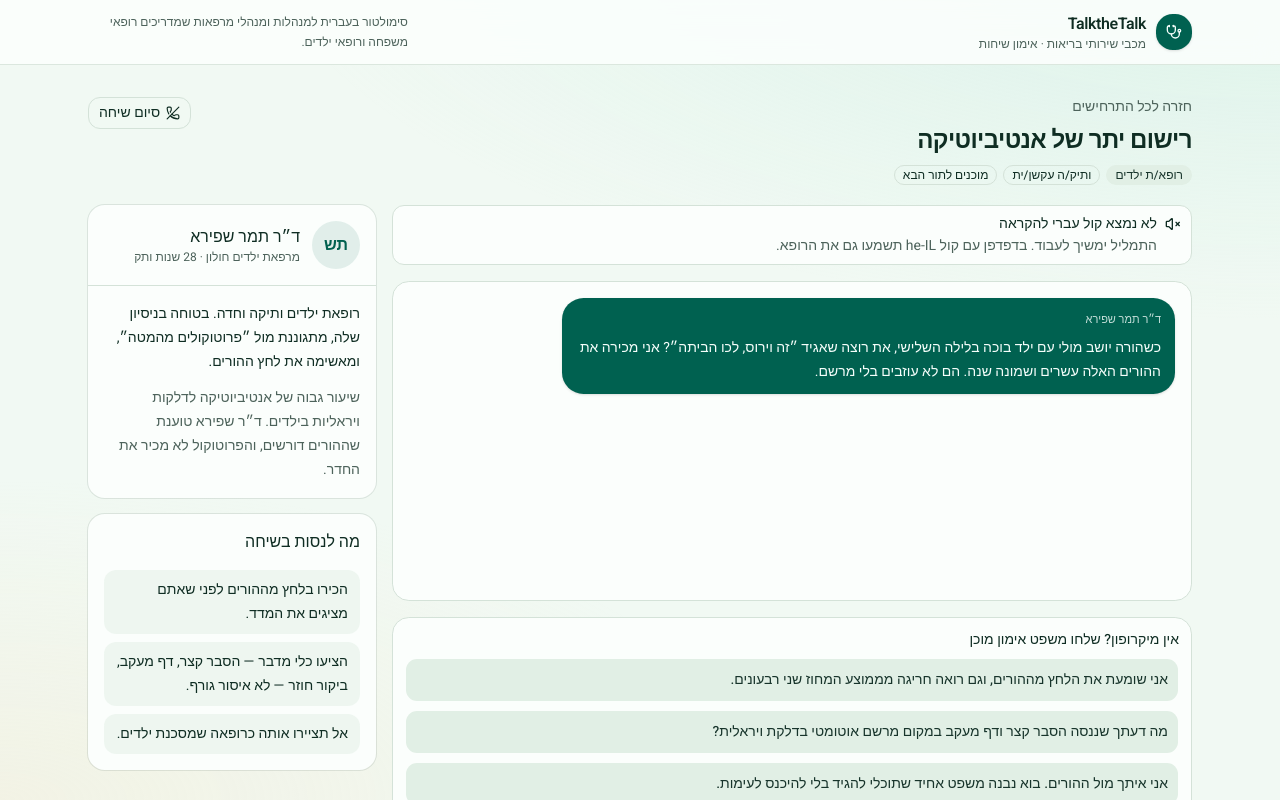
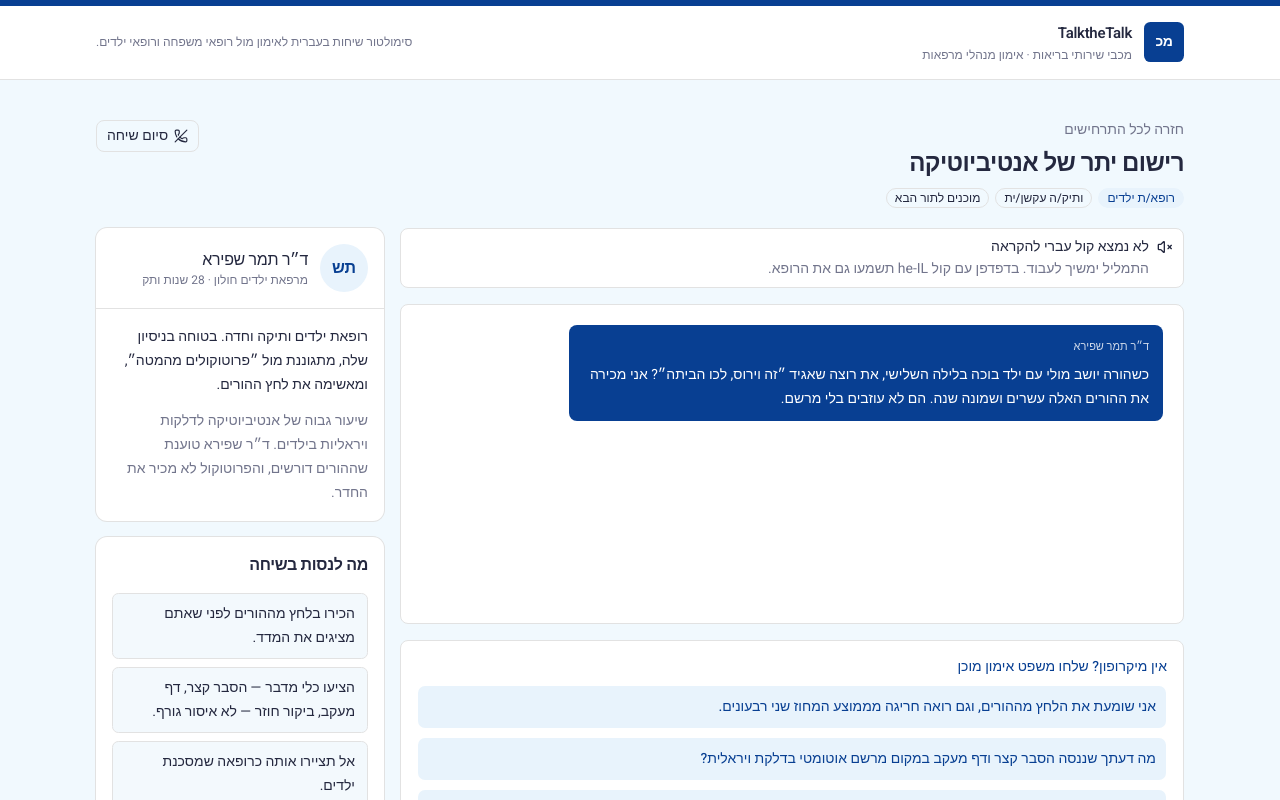
Before and after one commit to eli4n1988/talkthetalk, a Next.js app: page /practice/antibiotics in a window 1280 px wide. Shown: the top 800 px of the page. Built offline with nearby package versions, Linux system fonts and the light colour scheme.

Commit message:
Restyle TalktheTalk to Maccabi 4U clinical navy
Replace the teal theme with tokens from maccabi4u.co.il (navy CTAs,
clinical wash, white surfaces) across picker, practice, transcript,
and debrief.

Co-authored-by: elikab <elikab@gmail.com>

```diff
--- a/src/app/globals.css
+++ b/src/app/globals.css
@@ -39,6 +39,7 @@
   --color-popover: var(--popover);
   --color-card-foreground: var(--card-foreground);
   --color-card: var(--card);
+  --color-brand-magenta: var(--brand-magenta);
   --radius-sm: calc(var(--radius) * 0.6);
   --radius-md: calc(var(--radius) * 0.8);
   --radius-lg: var(--radius);
@@ -48,73 +49,80 @@
   --radius-4xl: calc(var(--radius) * 2.6);
 }
 
+/*
+  Tokens from maccabi4u.co.il production CSS (Header.min.css / homepage, Oct 2026):
+  #083F92 header/CTA navy, #296BED action blue, #F1F9FE clinical wash,
+  #24283F text, #72758C muted, #B83B7C magenta accent, #E80046 danger.
+*/
 :root {
-  --background: oklch(0.975 0.012 155);
-  --foreground: oklch(0.27 0.04 170);
-  --card: oklch(0.995 0.004 155);
-  --card-foreground: oklch(0.27 0.04 170);
-  --popover: oklch(0.995 0.004 155);
-  --popover-foreground: oklch(0.27 0.04 170);
-  --primary: oklch(0.44 0.085 175);
-  --primary-foreground: oklch(0.99 0.01 175);
-  --secondary: oklch(0.94 0.02 155);
-  --secondary-foreground: oklch(0.3 0.04 170);
-  --muted: oklch(0.95 0.016 155);
-  --muted-foreground: oklch(0.48 0.03 170);
-  --accent: oklch(0.94 0.035 85);
-  --accent-foreground: oklch(0.32 0.05 70);
-  --destructive: oklch(0.55 0.18 25);
-  --border: oklch(0.9 0.02 155);
-  --input: oklch(0.9 0.02 155);
-  --ring: oklch(0.44 0.085 175);
-  --chart-1: oklch(0.44 0.085 175);
-  --chart-2: oklch(0.62 0.09 155);
-  --chart-3: oklch(0.72 0.08 85);
-  --chart-4: oklch(0.55 0.06 200);
-  --chart-5: oklch(0.4 0.05 170);
-  --radius: 0.75rem;
-  --sidebar: oklch(0.97 0.012 155);
-  --sidebar-foreground: oklch(0.27 0.04 170);
-  --sidebar-primary: oklch(0.44 0.085 175);
-  --sidebar-primary-foreground: oklch(0.99 0.01 175);
-  --sidebar-accent: oklch(0.94 0.02 155);
-  --sidebar-accent-foreground: oklch(0.3 0.04 170);
-  --sidebar-border: oklch(0.9 0.02 155);
-  --sidebar-ring: oklch(0.44 0.085 175);
+  --background: #f1f9fe;
+  --foreground: #24283f;
+  --card: #ffffff;
+  --card-foreground: #24283f;
+  --popover: #ffffff;
+  --popover-foreground: #24283f;
+  --primary: #083f92;
+  --primary-foreground: #ffffff;
+  --secondary: #e8f3fc;
+  --secondary-foreground: #083f92;
+  --muted: #ebedf1;
+  --muted-foreground: #72758c;
+  --accent: #c4e5f8;
+  --accent-foreground: #052658;
+  --destructive: #e80046;
+  --border: #e2e2e2;
+  --input: #e2e2e2;
+  --ring: #296bed;
+  --brand-magenta: #b83b7c;
+  --chart-1: #083f92;
+  --chart-2: #296bed;
+  --chart-3: #b83b7c;
+  --chart-4: #005883;
+  --chart-5: #72758c;
+  --radius: 0.5rem;
+  --sidebar: #ffffff;
+  --sidebar-foreground: #24283f;
+  --sidebar-primary: #083f92;
+  --sidebar-primary-foreground: #ffffff;
+  --sidebar-accent: #f1f9fe;
+  --sidebar-accent-foreground: #083f92;
+  --sidebar-border: #e2e2e2;
+  --sidebar-ring: #296bed;
 }
 
 .dark {
-  --background: oklch(0.2 0.03 170);
-  --foreground: oklch(0.96 0.01 155);
-  --card: oklch(0.24 0.03 170);
-  --card-foreground: oklch(0.96 0.01 155);
-  --popover: oklch(0.24 0.03 170);
-  --popover-foreground: oklch(0.96 0.01 155);
-  --primary: oklch(0.72 0.08 175);
-  --primary-foreground: oklch(0.2 0.03 170);
-  --secondary: oklch(0.3 0.03 170);
-  --secondary-foreground: oklch(0.96 0.01 155);
-  --muted: oklch(0.3 0.03 170);
-  --muted-foreground: oklch(0.75 0.02 155);
-  --accent: oklch(0.35 0.04 85);
-  --accent-foreground: oklch(0.96 0.02 85);
-  --destructive: oklch(0.7 0.16 25);
-  --border: oklch(1 0 0 / 10%);
-  --input: oklch(1 0 0 / 15%);
-  --ring: oklch(0.72 0.08 175);
-  --chart-1: oklch(0.72 0.08 175);
-  --chart-2: oklch(0.62 0.09 155);
-  --chart-3: oklch(0.72 0.08 85);
-  --chart-4: oklch(0.55 0.06 200);
-  --chart-5: oklch(0.4 0.05 170);
-  --sidebar: oklch(0.24 0.03 170);
-  --sidebar-foreground: oklch(0.96 0.01 155);
-  --sidebar-primary: oklch(0.72 0.08 175);
-  --sidebar-primary-foreground: oklch(0.2 0.03 170);
-  --sidebar-accent: oklch(0.3 0.03 170);
-  --sidebar-accent-foreground: oklch(0.96 0.01 155);
-  --sidebar-border: oklch(1 0 0 / 10%);
-  --sidebar-ring: oklch(0.72 0.08 175);
+  --background: #052658;
+  --foreground: #f1f9fe;
+  --card: #083f92;
+  --card-foreground: #ffffff;
+  --popover: #083f92;
+  --popover-foreground: #ffffff;
+  --primary: #c4e5f8;
+  --primary-foreground: #052658;
+  --secondary: #0a4a9e;
+  --secondary-foreground: #f1f9fe;
+  --muted: #0a3a7a;
+  --muted-foreground: #c4e5f8;
+  --accent: #296bed;
+  --accent-foreground: #ffffff;
+  --destructive: #e80046;
+  --border: rgb(255 255 255 / 12%);
+  --input: rgb(255 255 255 / 14%);
+  --ring: #296bed;
+  --brand-magenta: #b83b7c;
+  --chart-1: #c4e5f8;
+  --chart-2: #296bed;
+  --chart-3: #b83b7c;
+  --chart-4: #75cc32;
+  --chart-5: #9a9cad;
+  --sidebar: #083f92;
+  --sidebar-foreground: #f1f9fe;
+  --sidebar-primary: #c4e5f8;
+  --sidebar-primary-foreground: #052658;
+  --sidebar-accent: #0a3a7a;
+  --sidebar-accent-foreground: #f1f9fe;
+  --sidebar-border: rgb(255 255 255 / 12%);
+  --sidebar-ring: #296bed;
 }
 
 @layer base {
@@ -125,9 +133,12 @@
     @apply font-sans;
   }
   body {
-    @apply bg-background text-foreground;
-    background-image:
-      radial-gradient(ellipse 80% 50% at 100% -10%, oklch(0.9 0.05 175 / 0.45), transparent),
-      radial-gradient(ellipse 60% 40% at 0% 100%, oklch(0.93 0.04 85 / 0.35), transparent);
+    @apply bg-background text-foreground antialiased;
+  }
+  h1,
+  h2,
+  h3,
+  .font-heading {
+    letter-spacing: -0.02em;
   }
 }
--- a/src/app/layout.tsx
+++ b/src/app/layout.tsx
@@ -17,9 +17,9 @@ export const metadata: Metadata = {
 export default function RootLayout({ children }: LayoutProps<"/">) {
   return (
     <html lang="he" dir="rtl" className={`${heebo.variable} h-full antialiased`}>
-      <body className="flex min-h-full flex-col">
+      <body className="flex min-h-full flex-col bg-background">
         <AppHeader />
-        <main className="mx-auto flex w-full max-w-6xl flex-1 flex-col px-4 py-6 sm:px-6 sm:py-8">
+        <main className="mx-auto flex w-full max-w-6xl flex-1 flex-col px-5 py-8 sm:px-8 sm:py-10">
           {children}
         </main>
       </body>
--- a/src/components/app-header.tsx
+++ b/src/components/app-header.tsx
@@ -1,25 +1,25 @@
 import Link from "next/link";
-import { Stethoscope } from "lucide-react";
 
 export function AppHeader() {
   return (
-    <header className="border-b border-border/80 bg-card/90 backdrop-blur-md">
-      <div className="mx-auto flex w-full max-w-6xl items-center justify-between gap-3 px-4 py-3 sm:px-6">
-        <Link href="/" className="flex items-center gap-2.5">
-          <span className="flex size-9 items-center justify-center rounded-xl bg-primary text-primary-foreground shadow-sm">
-            <Stethoscope className="size-4" />
+    <header className="border-b border-border bg-white">
+      <div className="h-1.5 w-full bg-primary" />
+      <div className="mx-auto flex w-full max-w-6xl items-center justify-between gap-4 px-5 py-4 sm:px-8">
+        <Link href="/" className="flex items-center gap-3">
+          <span className="flex size-10 items-center justify-center rounded-md bg-primary text-sm font-bold tracking-tight text-primary-foreground">
+            מכ
           </span>
-          <span className="flex flex-col">
-            <span className="font-heading text-base font-semibold tracking-tight">
+          <span className="flex flex-col gap-0.5">
+            <span className="font-heading text-[15px] font-semibold text-foreground">
               TalktheTalk
             </span>
             <span className="text-xs text-muted-foreground">
-              מכבי שירותי בריאות · אימון שיחות
+              מכבי שירותי בריאות · אימון מנהלי מרפאות
             </span>
           </span>
         </Link>
-        <p className="hidden max-w-xs text-start text-xs leading-5 text-muted-foreground sm:block">
-          סימולטור בעברית למנהלות ומנהלי מרפאות שמדריכים רופאי משפחה ורופאי ילדים.
+        <p className="hidden max-w-sm text-start text-xs leading-5 text-muted-foreground md:block">
+          סימולטור שיחות בעברית לאימון מול רופאי משפחה ורופאי ילדים.
         </p>
       </div>
     </header>
--- a/src/components/practice-session.tsx
+++ b/src/components/practice-session.tsx
@@ -398,7 +398,7 @@ export function PracticeSession({
                 disabled={busy}
                 onSample={(line) => void submitManagerText(line)}
               />
-              <div className="hidden rounded-xl border bg-card p-3 lg:block">
+              <div className="hidden rounded-lg border border-border bg-white p-4 lg:block">
                 <Controls
                   status={status}
                   busy={busy}
@@ -418,10 +418,10 @@ export function PracticeSession({
         </div>
 
         <aside className="flex flex-col gap-4">
-          <Card>
-            <CardHeader className="border-b">
+          <Card className="bg-white ring-border shadow-none">
+            <CardHeader className="border-b border-border">
               <div className="flex items-center gap-3">
-                <span className="flex size-12 items-center justify-center rounded-full bg-primary/10 text-base font-semibold text-primary">
+                <span className="flex size-12 items-center justify-center rounded-full bg-secondary text-base font-semibold text-primary">
                   {persona.portraitInitials}
                 </span>
                 <div>
@@ -437,14 +437,14 @@ export function PracticeSession({
               <p className="text-muted-foreground">{scenario.tension}</p>
             </CardContent>
           </Card>
-          <Card>
+          <Card className="bg-white ring-border shadow-none">
             <CardHeader>
-              <CardTitle className="text-base">מה לנסות בשיחה</CardTitle>
+              <CardTitle className="text-base font-semibold">מה לנסות בשיחה</CardTitle>
             </CardHeader>
             <CardContent>
               <ul className="flex flex-col gap-2 text-sm leading-6">
                 {scenario.managerGoals.map((goal) => (
-                  <li key={goal} className="rounded-lg bg-muted/60 px-3 py-2">
+                  <li key={goal} className="rounded-md border border-border bg-secondary/50 px-3 py-2">
                     {goal}
                   </li>
                 ))}
@@ -457,7 +457,7 @@ export function PracticeSession({
       {status === "ended" && debrief ? <DebriefPanel notes={debrief} /> : null}
 
       {status !== "ended" ? (
-        <div className="fixed inset-x-0 bottom-0 z-20 border-t bg-card/95 p-3 pb-[max(0.75rem,env(safe-area-inset-bottom))] backdrop-blur lg:hidden">
+        <div className="fixed inset-x-0 bottom-0 z-20 border-t border-border bg-white p-3 pb-[max(0.75rem,env(safe-area-inset-bottom))] lg:hidden">
           <Controls
             status={status}
             busy={busy}
@@ -487,8 +487,8 @@ function SampleLines({
   onSample: (line: string) => void;
 }) {
   return (
-    <div className="flex flex-col gap-2 rounded-xl border bg-card p-3">
-      <p className="text-sm font-medium">אין מיקרופון? שלחו משפט אימון מוכן</p>
+    <div className="flex flex-col gap-2 rounded-lg border border-border bg-white p-4">
+      <p className="text-sm font-medium text-primary">אין מיקרופון? שלחו משפט אימון מוכן</p>
       <div className="flex flex-col gap-2">
         {lines.map((line) => (
           <button
--- a/src/components/transcript.tsx
+++ b/src/components/transcript.tsx
@@ -22,7 +22,7 @@ export function Transcript({
 
   if (turns.length === 0 && !interim) {
     return (
-      <div className="flex min-h-56 flex-1 items-center justify-center rounded-xl border border-dashed bg-muted/40 px-6 py-10 text-center">
+      <div className="flex min-h-56 flex-1 items-center justify-center rounded-lg border border-dashed border-border bg-white px-6 py-12 text-center">
         <p className="max-w-sm text-sm leading-6 text-muted-foreground">
           התמליל יופיע כאן. התחילו במיקרופון, או כתבו תור בעברית אם אין מיקרופון
           במכשיר.
@@ -32,9 +32,9 @@ export function Transcript({
   }
 
   return (
-    <ScrollArea className="h-[min(20rem,42vh)] rounded-xl border bg-card">
+    <ScrollArea className="h-[min(20rem,42vh)] rounded-lg border border-border bg-white">
       <div
-        className="flex flex-col gap-3 p-4"
+        className="flex flex-col gap-3 p-5"
         aria-live="polite"
         aria-relevant="additions"
       >
@@ -44,10 +44,10 @@ export function Transcript({
             <div
               key={turn.id}
               className={cn(
-                "max-w-[92%] rounded-2xl px-3.5 py-2.5 text-sm leading-6 shadow-sm sm:max-w-[80%]",
+                "max-w-[92%] rounded-lg px-3.5 py-2.5 text-sm leading-6 sm:max-w-[80%]",
                 isDoctor
                   ? "self-start bg-primary text-primary-foreground"
-                  : "self-end bg-accent text-accent-foreground",
+                  : "self-end bg-secondary text-secondary-foreground",
               )}
             >
               <p className="mb-1 text-[11px] font-medium opacity-80">
@@ -58,7 +58,7 @@ export function Transcript({
           );
         })}
         {interim ? (
-          <div className="max-w-[92%] self-end rounded-2xl bg-accent/60 px-3.5 py-2.5 text-sm leading-6 text-accent-foreground sm:max-w-[80%]">
+          <div className="max-w-[92%] self-end rounded-lg bg-secondary/70 px-3.5 py-2.5 text-sm leading-6 text-secondary-foreground sm:max-w-[80%]">
             <p className="mb-1 text-[11px] font-medium opacity-80">אתם · טיוטה</p>
             <p>{interim}</p>
           </div>
```
Also changed, not shown: src/app/page.tsx (+4 -4 lines), src/components/debrief-panel.tsx (+7 -7 lines), src/components/scenario-picker.tsx (+11 -11 lines).
